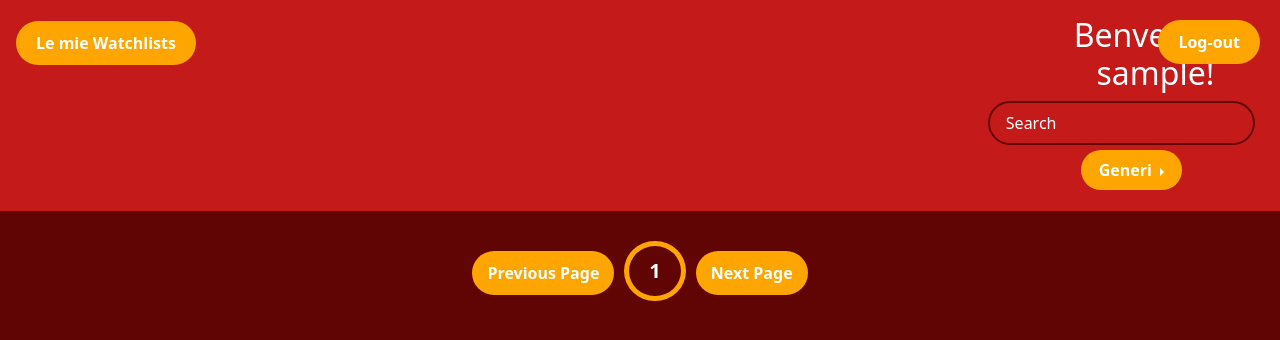
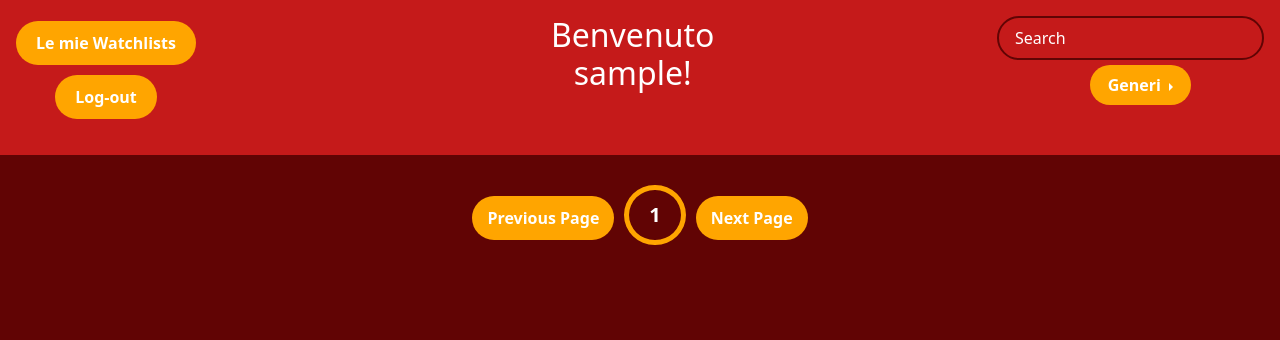
Before and after one commit to ricp2015/MovieLand, a PHP site: page /MovieLand.php in a window 1280 px wide. Shown: the top 340 px of the page. Run offline with PHP 8.4, Linux system fonts and the light colour scheme; the visitor is signed in with stand-in values (Sample User, id 1); some libraries are stand-ins or nearby versions.

Commit message:
fix log-out

```diff
--- a/home/MovieLand.php
+++ b/home/MovieLand.php
@@ -22,16 +22,15 @@
     <header>
         <div class ="same-row">
         <a href="fetchWatchlists.php" class="fetchwatchlists"><button class="fetchwatchlists">Le mie Watchlists</button></a>
+        <br><a href="logout.php" class="logout"><button class="logout">Log-out</button></a>
         </div>
         <div class="same-row">
         <?php
             $nome = $_SESSION["user_name"];
             echo "<div id='welcome'><h2 id='welcome-message'>Benvenuto $nome!</h2></div>";
         ?>
+    </div>
     <div class="same-row">
-        <a href="logout.php" class="logout"><button class="logout">Log-out</button></a>
-        </div>
-        <div class="same-row">
         <form  id="form">
             <input type="text" placeholder="Search" id="search" class="search">
         </form>
--- a/home/style.css
+++ b/home/style.css
@@ -53,7 +53,6 @@ button.logout{
     border:0;
     border-radius: 50px;
     padding: 10px 20px;
-    position: absolute;
     top: 0;
     right: 0;
     margin: 20px;
```
